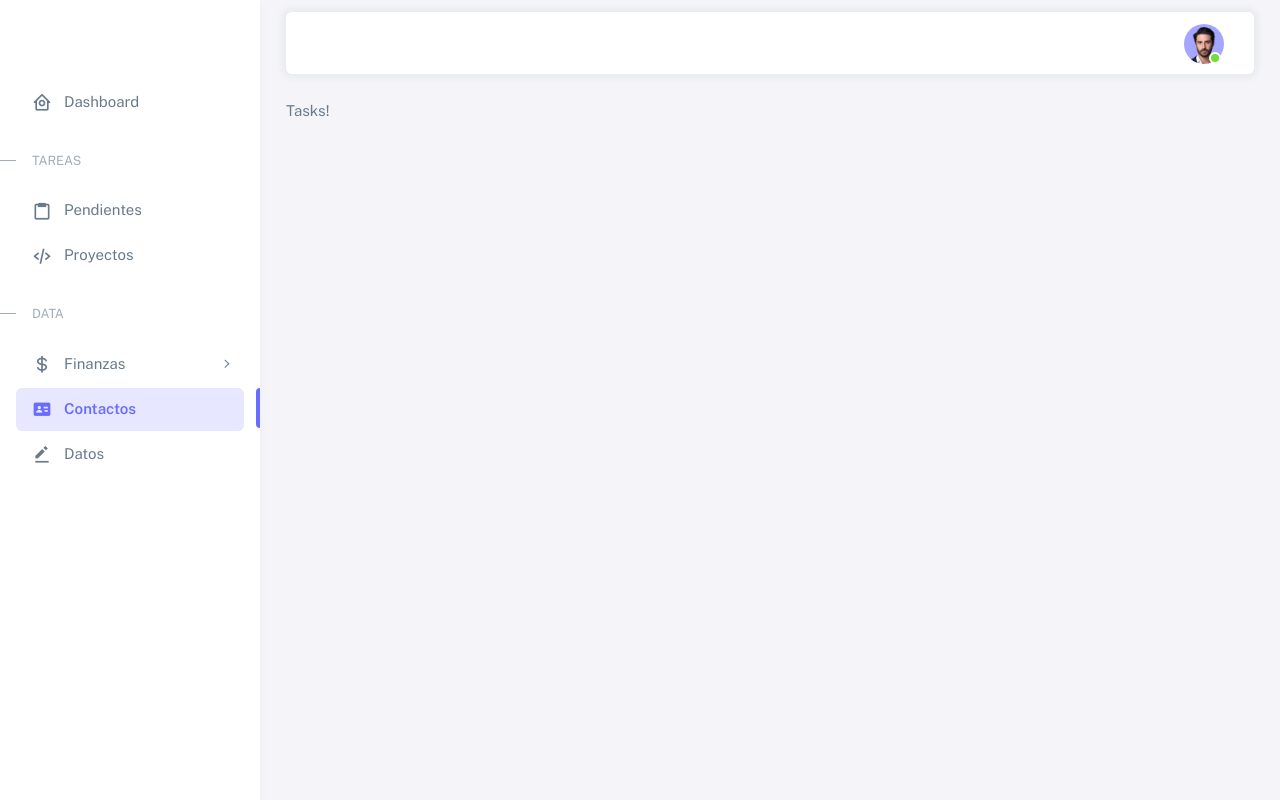
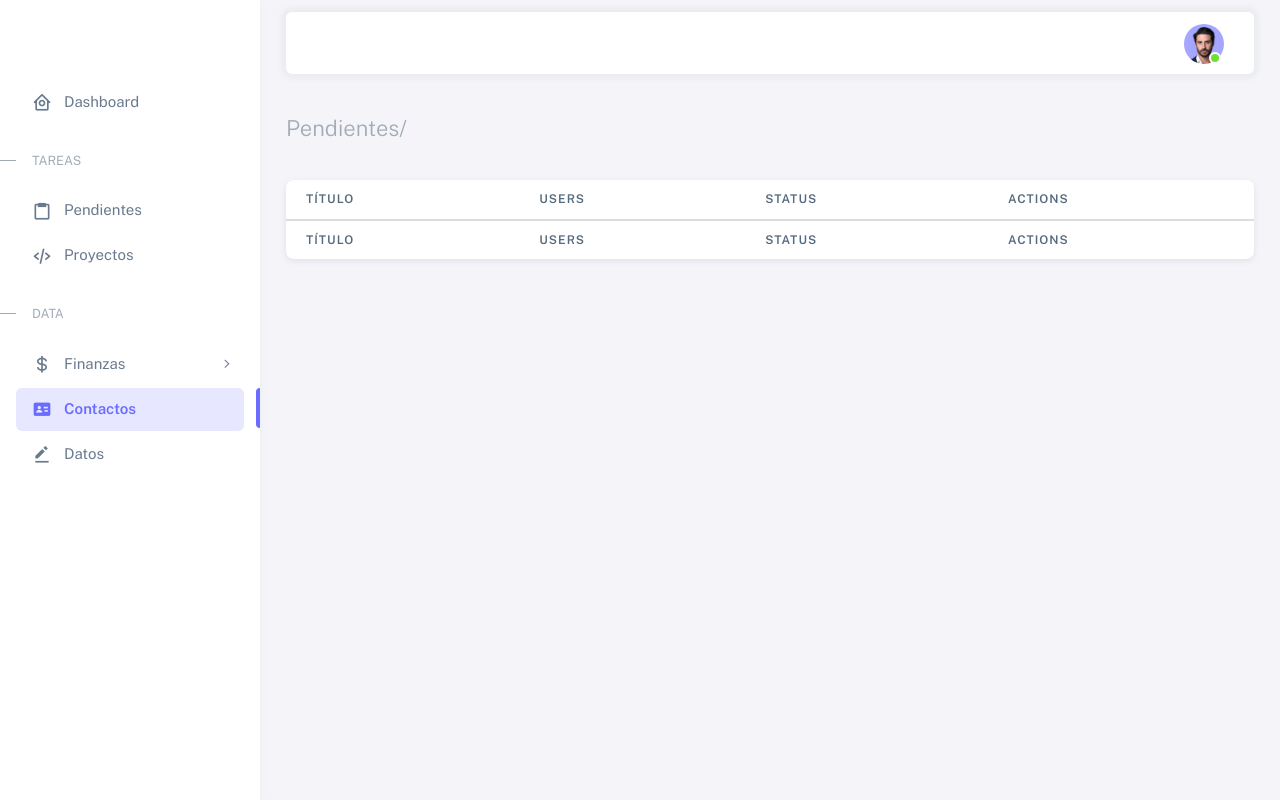
Before and after one commit to diegokaiser/django-trascendiendo, a Django app: page /workarea/contacts/ in a window 1280 px wide. Run offline with Django 4.2, Linux system fonts and the light colour scheme; lists and menus that the app fills with data are empty; some libraries are stand-ins or nearby versions.

Commit message:
creando home

```diff
--- a/lobogris/templates/workarea/contacts/index.html
+++ b/lobogris/templates/workarea/contacts/index.html
@@ -1,5 +1,30 @@
 {% extends './../base.html' %}
 {% block content %}
 {% load static %}
-Tasks!
+<h4 class="fw-bold py-3 mb-4"><span class="text-muted fw-light">Pendientes/</span> </h4>
+<!-- Basic Bootstrap Table -->
+<div class="card">
+  <div class="table-responsive text-nowrap">
+    <table class="table table-striped">
+      <thead>
+        <tr>
+          <th>Título</th>
+          <th>Users</th>
+          <th>Status</th>
+          <th>Actions</th>
+        </tr>
+      </thead>
+      <tbody>
+      </tbody>
+      <tfoot class="table-border-bottom-0">
+        <tr>
+          <th>Título</th>
+          <th>Users</th>
+          <th>Status</th>
+          <th>Actions</th>
+        </tr>
+      </tfoot>
+    </table>
+  </div>
+</div>
 {% endblock %}
--- /dev/null
+++ b/lobogris/templates/workarea/finances/incomings/index.html
@@ -0,0 +1,5 @@
+{% extends './../base.html' %}
+{% block content %}
+{% load static %}
+Tasks!
+{% endblock %}
--- /dev/null
+++ b/lobogris/templates/workarea/finances/outgoings/index.html
@@ -0,0 +1,5 @@
+{% extends './../base.html' %}
+{% block content %}
+{% load static %}
+Tasks!
+{% endblock %}
--- a/lobogris/views.py
+++ b/lobogris/views.py
@@ -3,8 +3,8 @@ from django.contrib.auth.forms import UserCreationForm, AuthenticationForm
 from django.contrib.auth.models import User
 from django.contrib.auth import login, logout, authenticate
 from django.db import IntegrityError
-from .forms import TaskCreate
-from .models import Task
+from .forms import TaskCreate, ContactCreate
+from .models import Task, Contact
 
 # Create your views here.
 
@@ -114,17 +114,38 @@ def projects(request):
 
 # finances/incomings
 def finances_incomings(request):
-    return render(request, 'workarea/finances/index.html')
+    return render(request, 'workarea/finances/incomings/index.html')
 
 
 # finances/outgoings
 def finances_outgoings(request):
-    return render(request, 'workarea/finances/index.html')
+    return render(request, 'workarea/finances/outgoings/index.html')
 
 
 # contacts
 def contacts(request):
-    return render(request, 'workarea/contacts/index.html')
+    contacts = Contact.objects.all()
+    return render(request, 'workarea/contacts/index.html', {
+        'contacts': contacts
+    })
+
+
+def contacts_create(request):
+    if request.method == 'GET':
+        return render(request, 'workarea/contacts/create.html', {
+            'form': ContactCreate
+        })
+    else:
+        try:
+            form = ContactCreate(request.POST)
+            new_contact = form.save(commit=False)
+            new_contact.save()
+            return redirect('workarea/contacts')
+        except ValueError:
+            return render(request, 'workarea/contacts/create.html', {
+                'form': ContactCreate,
+                'error': 'Por favor, provee datos válidos'
+            })
 
 
 # datum
```
Also changed, not shown: lobogris/templates/workarea/contacts/create.html (added).
